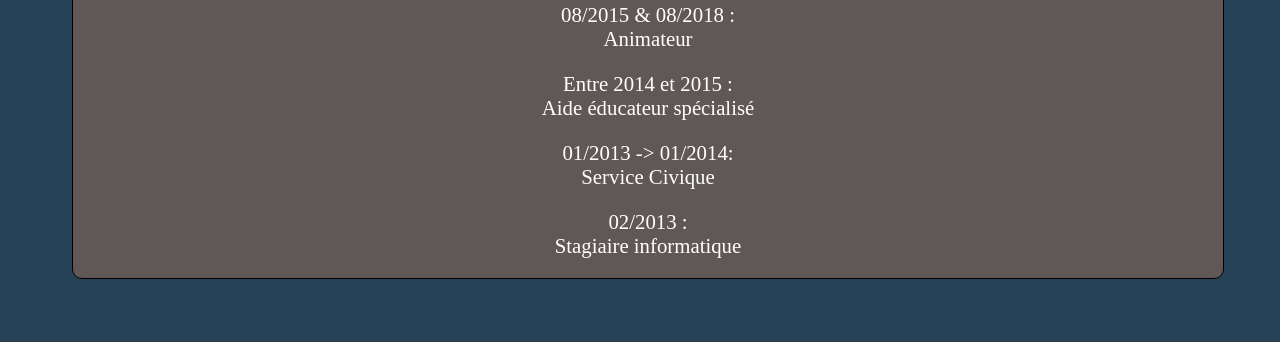
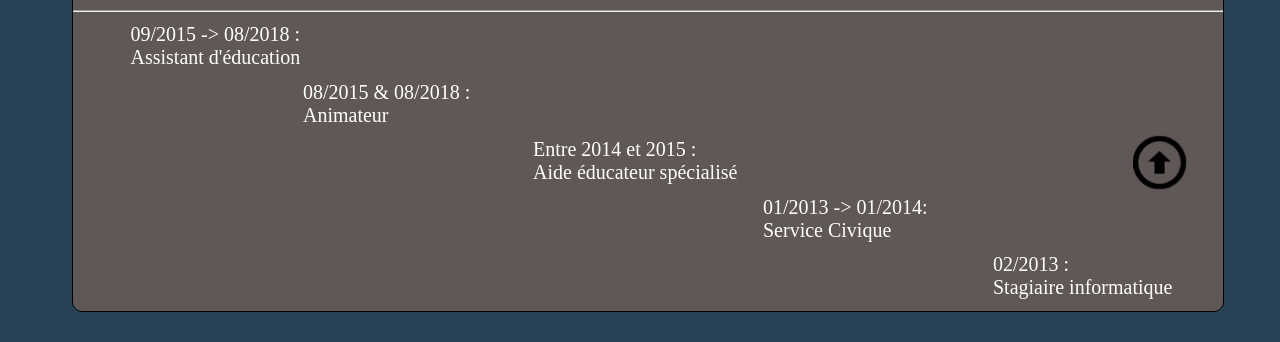
Before and after one commit to NicoNobody/Personne_Nicolas_CV, a plain HTML site: page index.html in a window 1280 px wide. Shown: the part 599-941 px from the top of the page. Drawn offline with Linux system fonts and the light colour scheme.

Commit message:
Edit 26/09

```diff
--- a/assets/css/style.css
+++ b/assets/css/style.css
@@ -1,22 +1,27 @@
 body{
   background: #274156;
   width: 100%;
-  text-align: center;
-  font-size: 130%;
 }
 div{
   color: #FFFFFF;
+  text-align: center;
+  font-size: 20px;
+}
+#hautpage{
+  position: fixed;
+  right: -30%;
+  bottom: 1%;
 }
 header{
-  text-align: center;
-  height: 5%;
+  height: 1%;
   line-height: 20px;
   color: #FFFFFF;
+  text-align: center;
 }
 .menu{
   font-weight: bold;
   text-decoration: none;
-  padding: 0 10px;
+  padding: 0 1%;
   color: #FFFFFF;
   border-right: 1px solid #FFFFFF;
 }
@@ -120,3 +125,24 @@ img{
   margin: 1%;
   display: inline-flex;
 }
+/*placement exp*/
+.p3{
+  display: block;
+  margin:1%;
+  text-align: justify;
+}
+.ex1{
+  margin-left: 5%;
+}
+.ex2{
+  margin-left: 20%;
+}
+.ex3{
+  margin-left: 40%;
+}
+.ex4{
+  margin-left: 60%;
+}
+.ex5{
+  margin-left: 80%;
+}
--- a/index.html
+++ b/index.html
@@ -3,10 +3,12 @@
   <head>
     <meta charset="utf-8">
     <link rel="stylesheet" href="assets/css/style.css">
+    <link rel="shortcut icon" href="assets/img/zelda.png">
     <title>Mon CV</title>
   </head>
   <body>
-    <header>
+    <a id="hautpage" href="#head"><img class="img10" src="assets/img/fleche.png" alt="Haut de page"></a>
+    <header id="head">
       <nav>
         <a class="menu" href="#profil">Profil</a>
         <a class="menu" href="#exp">Expériences</a>
@@ -18,6 +20,7 @@
     </header>
     <main>
       <div id="profil" class="field">
+        <img class="img8" src="assets/img/profil.png" alt="image de profil">
         <h2>Personne Nicolas</h2>
          <hr>
          <p>Developpeur web junior</p>
@@ -26,15 +29,15 @@
         <img class="img8" src="assets/img/boulot.png" alt="logo cravate">
         <h2>Expérience</h2>
         <hr>
-        <p>09/2015 -> 08/2018 :<br>
+        <p class="p3 ex1">09/2015 -> 08/2018 :<br>
            Assistant d'éducation</p>
-        <p>08/2015 & 08/2018 :<br>
+        <p class="p3 ex2">08/2015 & 08/2018 :<br>
         Animateur</p>
-        <p>Entre 2014 et 2015 :<br>
+        <p class="p3 ex3">Entre 2014 et 2015 :<br>
         Aide éducateur spécialisé</p>
-        <p>01/2013 -> 01/2014:<br>
+        <p class="p3 ex4">01/2013 -> 01/2014:<br>
         Service Civique</p>
-        <p>02/2013 :<br>
+        <p class="p3 ex5">02/2013 :<br>
         Stagiaire informatique</p>
       </div>
       <div id="dip" class="field">
@@ -55,7 +58,7 @@
         <p><img class="img10" src="assets/img/ubuntu.png"> Ubuntu
         <p class="progress-bar linux"></p></p>
         <h3>Langages</h3>
-        <p><img class="img10" src="assets/img/html.png"> HTML
+        <p><img class="img8" src="assets/img/html.png"> HTML
         <p class="progress-bar html"></p></p>
         <p><img class="img8" src="assets/img/css.png"> CSS
         <p class="progress-bar css"></p></p>
@@ -73,12 +76,13 @@
       </section>
       </div>
       <div id="hob" class="field">
-        <img class="img10" src="assets/img/smiley.png" alt="logo smiley">
+        <img class="img8" src="assets/img/smiley.png" alt="logo smiley">
         <h2>Hobbies</h2>
         <hr>
         <p class="p1"><img class="img5" src="assets/img/manette.png" alt="logo manette">Jeux vidéos</p>
         <p class="p1"><img class="img4"  src="assets/img/cuisine.png" alt="logo cuisine">Cuisine</p>
         <p class="p1"><img class="img4"  src="assets/img/basket.png" alt="logo basket">Basket-ball</p>
+        <p></p>
       </div>
     </main>
     <footer>
@@ -90,6 +94,7 @@
       <p class="p2"><a class="fcont" href="https://twitter.com/NicolasPersone?lang=fr" target="_blank"><img class="img4" src="assets/img/twitter.png" alt="logo twitter"> Twitter</a></p>
       <p class="p2"><a class="fcont" href="mailto:personne.nico@gmail.com" target="_blank"><img class="img4" src="assets/img/mail.png" alt="logo mail"> Mail</a></p>
       <p class="p2"><a class="fcont" href="https://fr.wikipedia.org/wiki/Amiens" target="_blank"><img class="img4" src="assets/img/emplacement.png" alt="emplacement"> Amiens</a></p>
+      <p><a class="fcont" href="assets/cvpapier/cv.pdf">Mon CV papier</a></p>
     </div>
     </footer>
   </body>
```
Also changed, not shown: assets/img/fleche.png (added), assets/img/profil.png (added), assets/img/zelda.png (added).
